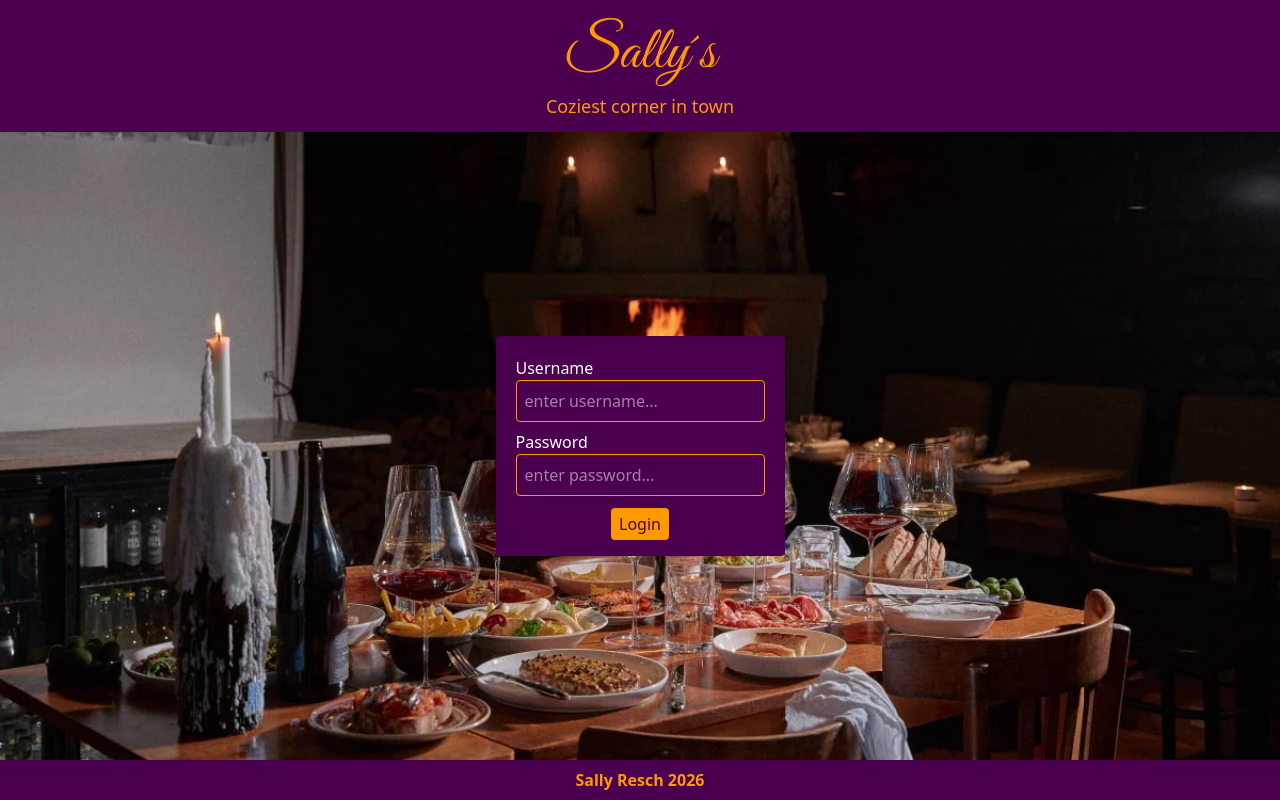
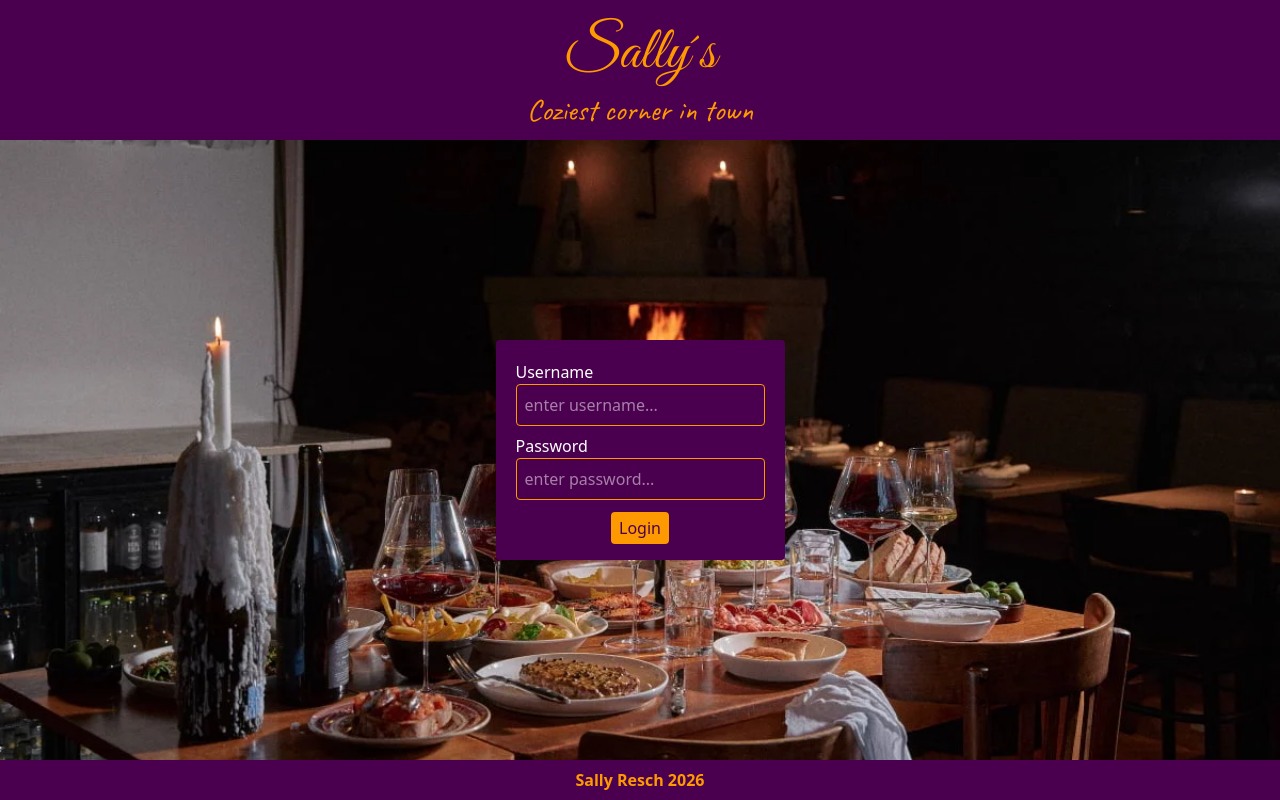
Before and after one commit to SallyResch/context-test-mealdb, a Next.js app: page / in a window 1280 px wide. Built offline with nearby package versions, Linux system fonts and the light colour scheme.

Commit message:
added font to subtitle in header

```diff
--- a/components/Header.tsx
+++ b/components/Header.tsx
@@ -1,6 +1,11 @@
 import { Great_Vibes } from "next/font/google"
+import { Caveat } from "next/font/google"
+const greatVibes = Great_Vibes({
+  subsets: ["latin"],
+  weight: "400",
+})
 
-const greatVibes = Great_Vibes({
+const caveat = Caveat({
   subsets: ["latin"],
   weight: "400",
 })
@@ -9,7 +14,7 @@ const Header = () => {
   return (
     <div className="bg-fuchsia-950 p-2 text-center">
       <h1 className={`${greatVibes.className} text-amber-500 text-6xl mt-4`}>Sally´s</h1>
-      <h2 className={`text-amber-500 text-lg mt-2 mb-1`}>Coziest corner in town</h2>
+      <h2 className={`${caveat.className} text-amber-500 text-3xl mt-2 mb-1`}>Coziest corner in town</h2>
     </div>
   )
 }
```
